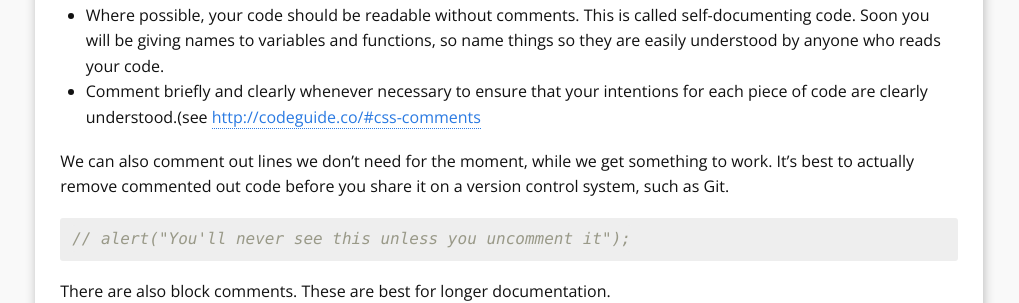
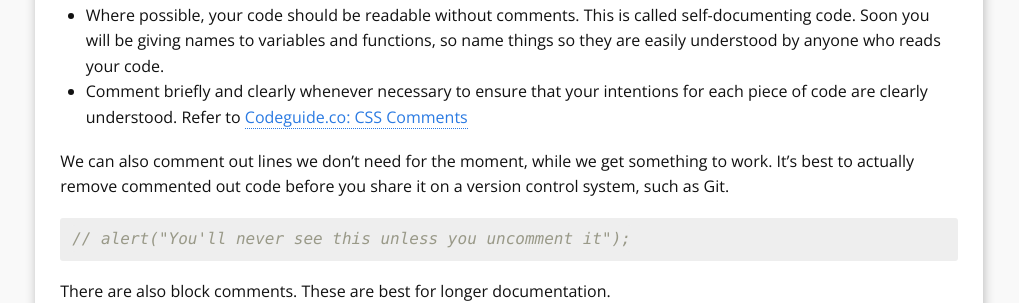
Before and after one commit to YoobeeWebTutors/javascript-manual, a Jekyll site: the page built from 02-statements.md, in a window 1280 px wide and 900 px high, scrolled down 1361 px. Shown: the part 180-483 px from the top of the window, without its empty margins (131-1150 px from the left). Built offline with Jekyll 4.4.1, drawn with Linux system fonts in a browser that asks for light colours; Markdown is read by kramdown in place of the engine named in the settings.

Commit message:
fix formatting of best practices in chapter 2

````diff
--- a/02-statements.md
+++ b/02-statements.md
@@ -53,8 +53,9 @@ alert(10); // pieces of fruit available
 ```
 
 *Best Practice*:
+
 * Where possible, your code should be readable without comments. This is called self-documenting code. Soon you will be giving names to variables and functions, so name things so they are easily understood by anyone who reads your code.
-* Comment briefly and clearly whenever necessary to ensure that your intentions for each piece of code are clearly understood.(see <a href="http://codeguide.co/#css-comments">http://codeguide.co/#css-comments</a>
+* Comment briefly and clearly whenever necessary to ensure that your intentions for each piece of code are clearly understood. Refer to [Codeguide.co: CSS Comments](http://codeguide.co/#css-comments)
 
 We can also comment out lines we don't need for the moment, while we get something to work. It's best to actually remove commented out code before you share it on a version control system, such as Git.
 
````
